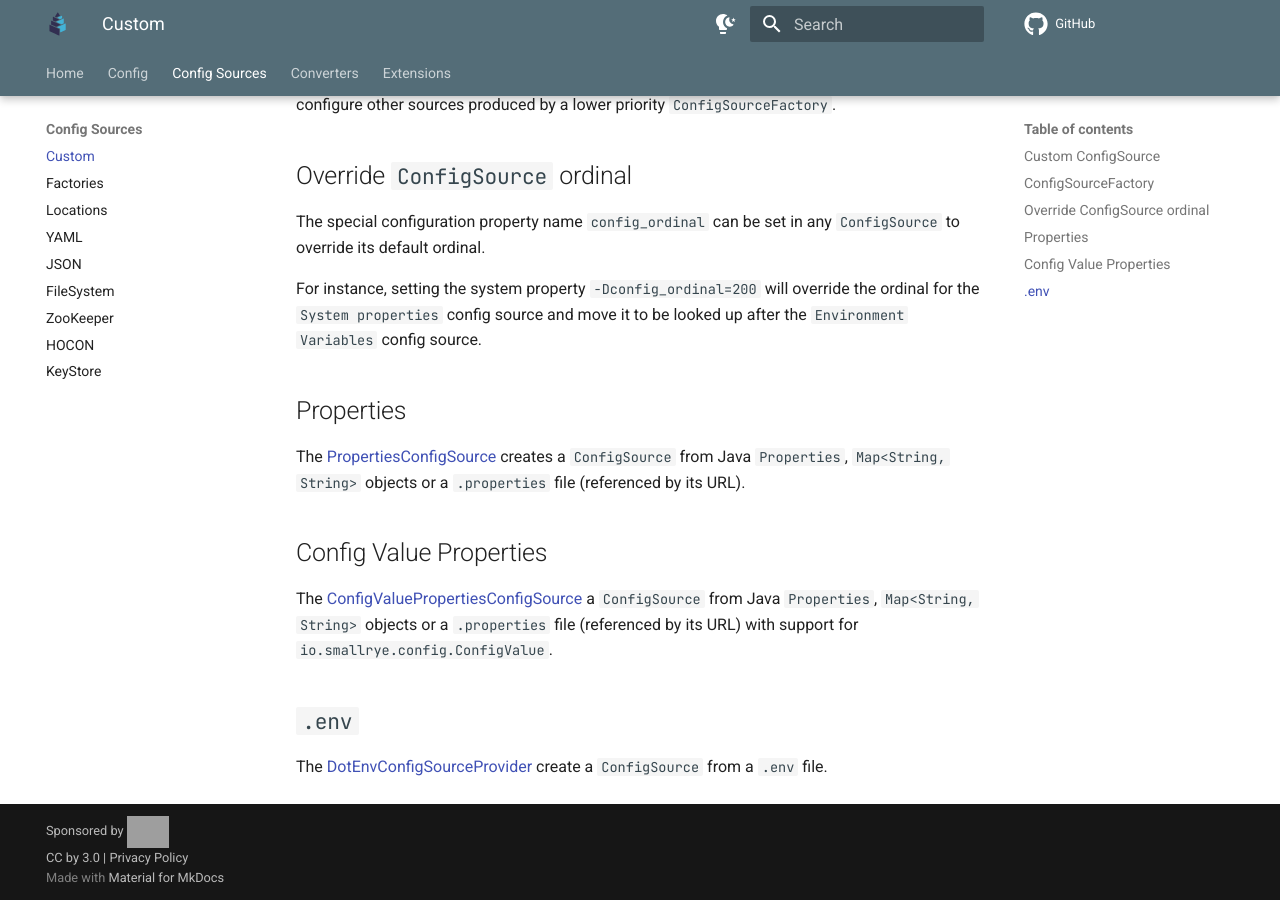
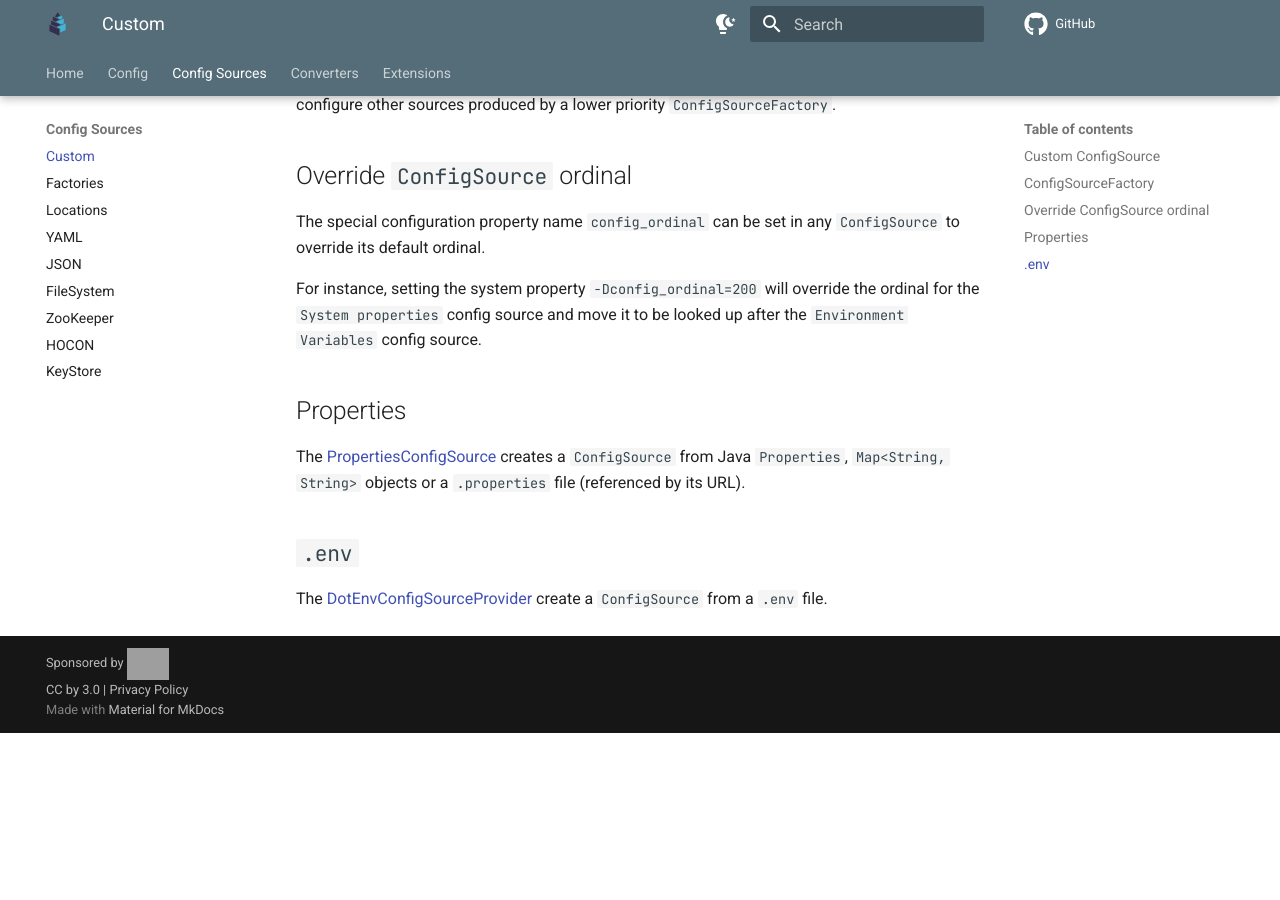
Before and after one commit to smallrye/smallrye-config, an MkDocs documentation site: the page built from documentation/src/main/docs/config-sources/custom.md, in a window 1280 px wide and 900 px high, scrolled down 3071 px. Built offline with MkDocs 1.6.1 and Material for MkDocs 9.7.7, drawn with Linux system fonts in a browser that asks for light colours; comment, search, counter and statistics services are not loaded; the version menu is left out; after the commit the page ends 3804 px from its top, so only the background shows below that; grey boxes are pictures that could not be loaded.

Commit message:
Remove ConfigValuePropertiesConfigSource
`ConfigValuePropertiesConfigSource` was deprecated with #1121 and removed 4 months later with #1187.

```diff
--- a/documentation/src/main/docs/config-sources/custom.md
+++ b/documentation/src/main/docs/config-sources/custom.md
@@ -150,11 +150,6 @@ The [PropertiesConfigSource](https://github.com/smallrye/smallrye-config/blob/ma
 creates a `ConfigSource` from Java `Properties`, `Map<String, String>` objects or a `.properties` file (referenced by
 its URL).
 
-## Config Value Properties
-
-The [ConfigValuePropertiesConfigSource](https://github.com/smallrye/smallrye-config/blob/main/implementation/src/main/java/io/smallrye/config/ConfigValuePropertiesConfigSource.java) a `ConfigSource` from Java `Properties`, `Map<String, String>` objects or
-a `.properties` file (referenced by its URL) with support for `io.smallrye.config.ConfigValue`.
-
 ## `.env`
 
 The [DotEnvConfigSourceProvider](https://github.com/smallrye/smallrye-config/blob/main/implementation/src/main/java/io/smallrye/config/DotEnvConfigSourceProvider.java) create a `ConfigSource` from a `.env` file.
```
